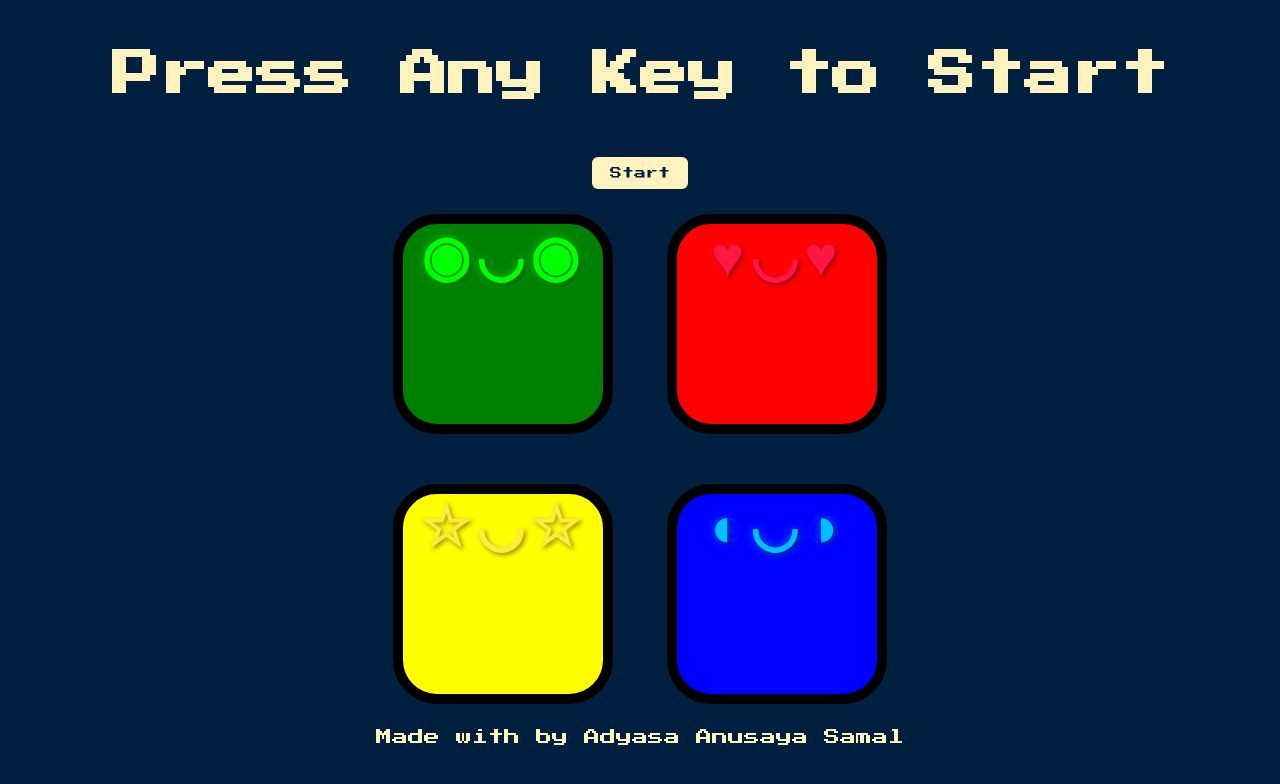
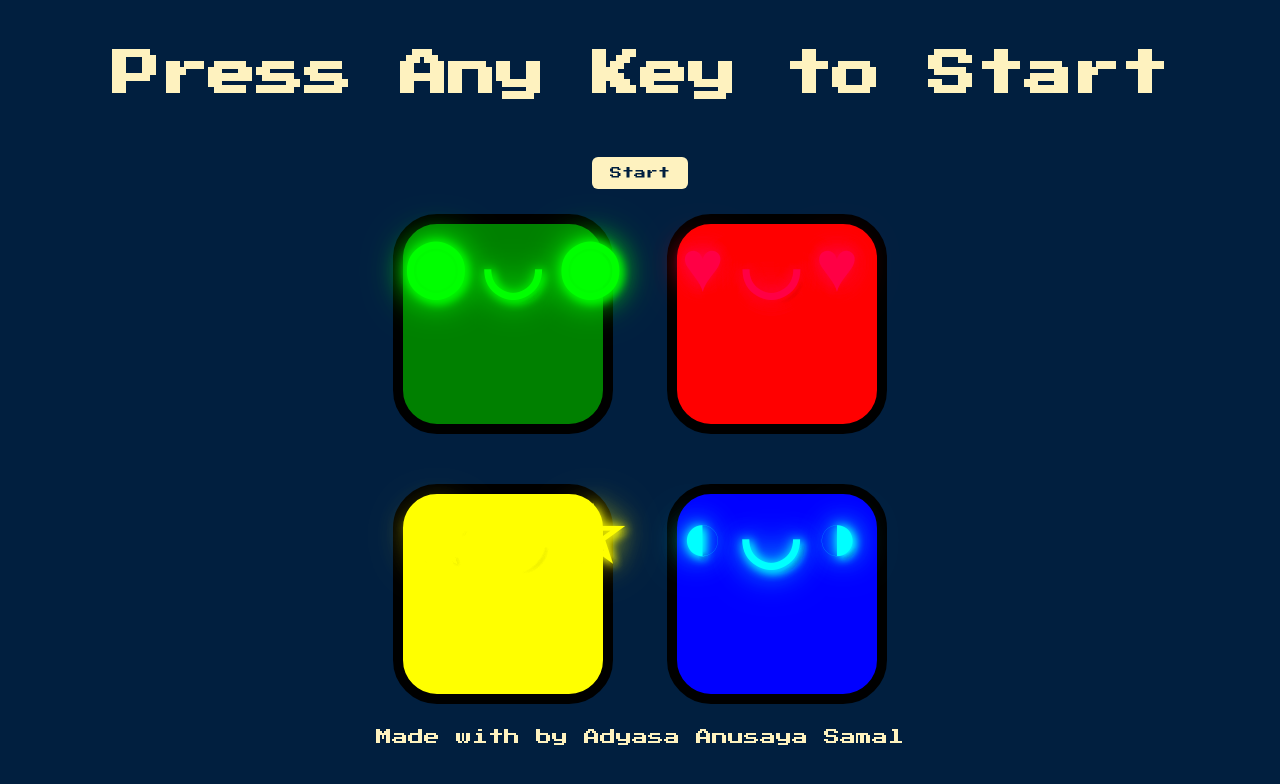
Before and after one commit to samaladyasa/Admeme, a website: page index.html in a window 1280 px wide. Drawn offline with nearby package versions, Linux system fonts and the light colour scheme.

Commit message:
Enhance cartoon character visibility with stronger glows and high contrast colors

```diff
--- a/style.css
+++ b/style.css
@@ -150,33 +150,58 @@ footer {
 /* Character styles */
 .character {
   display: inline-block;
-  font-size: 3.5rem;
-  font-weight: bold;
+  font-size: 4.5rem;
+  font-weight: 900;
   margin: 0 auto;
   user-select: none;
-  letter-spacing: 0.1em;
-  text-shadow: 2px 2px 4px rgba(0,0,0,0.3);
+  letter-spacing: 0.2em;
+  text-shadow:
+    0 0 8px rgba(255,255,255,0.8),
+    0 0 16px rgba(255,255,255,0.6),
+    0 0 24px rgba(255,255,255,0.4),
+    3px 3px 6px rgba(0,0,0,0.8);
+  filter: brightness(1.3) contrast(1.5);
 }
 
-/* Cartoon character colors */
+/* Cartoon character colors - HIGH CONTRAST */
 .green-char {
   color: #00ff00;
-  text-shadow: 0 0 10px rgba(0, 255, 0, 0.6), 2px 2px 4px rgba(0,0,0,0.5);
+  text-shadow:
+    0 0 12px rgba(0, 255, 0, 1),
+    0 0 24px rgba(0, 255, 0, 0.8),
+    0 0 36px rgba(0, 255, 0, 0.6),
+    0 0 48px rgba(0, 255, 0, 0.4),
+    3px 3px 8px rgba(0,0,0,0.9);
 }
 
 .red-char {
   color: #ff1744;
-  text-shadow: 0 0 10px rgba(255, 23, 68, 0.6), 2px 2px 4px rgba(0,0,0,0.5);
+  text-shadow:
+    0 0 12px rgba(255, 23, 68, 1),
+    0 0 24px rgba(255, 23, 68, 0.8),
+    0 0 36px rgba(255, 23, 68, 0.6),
+    0 0 48px rgba(255, 23, 68, 0.4),
+    3px 3px 8px rgba(0,0,0,0.9);
 }
 
 .yellow-char {
-  color: #ffeb3b;
-  text-shadow: 0 0 10px rgba(255, 235, 59, 0.6), 2px 2px 4px rgba(0,0,0,0.5);
+  color: #ffff00;
+  text-shadow:
+    0 0 12px rgba(255, 255, 0, 1),
+    0 0 24px rgba(255, 255, 0, 0.8),
+    0 0 36px rgba(255, 255, 0, 0.6),
+    0 0 48px rgba(255, 255, 0, 0.4),
+    3px 3px 8px rgba(0,0,0,0.9);
 }
 
 .blue-char {
-  color: #00bfff;
-  text-shadow: 0 0 10px rgba(0, 191, 255, 0.6), 2px 2px 4px rgba(0,0,0,0.5);
+  color: #00ffff;
+  text-shadow:
+    0 0 12px rgba(0, 255, 255, 1),
+    0 0 24px rgba(0, 255, 255, 0.8),
+    0 0 36px rgba(0, 255, 255, 0.6),
+    0 0 48px rgba(0, 255, 255, 0.4),
+    3px 3px 8px rgba(0,0,0,0.9);
 }
 
 /* Dance animations for characters */
```
